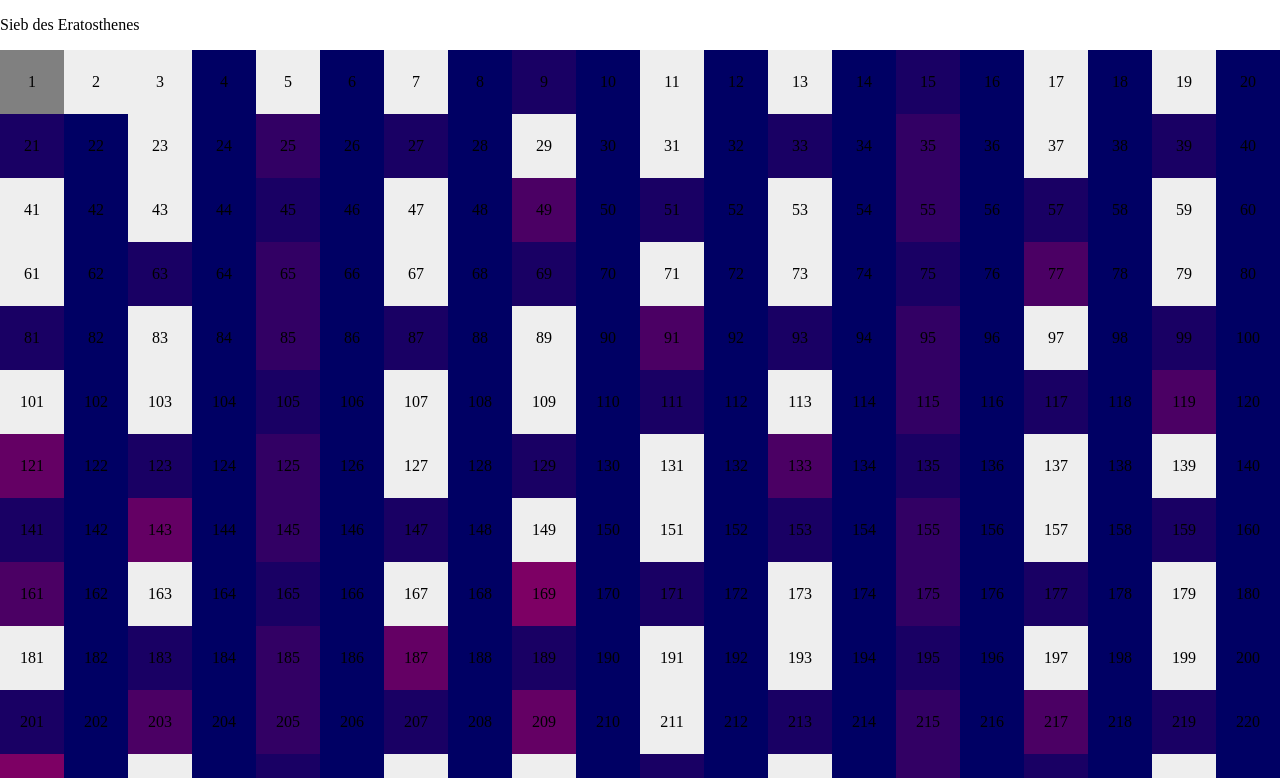
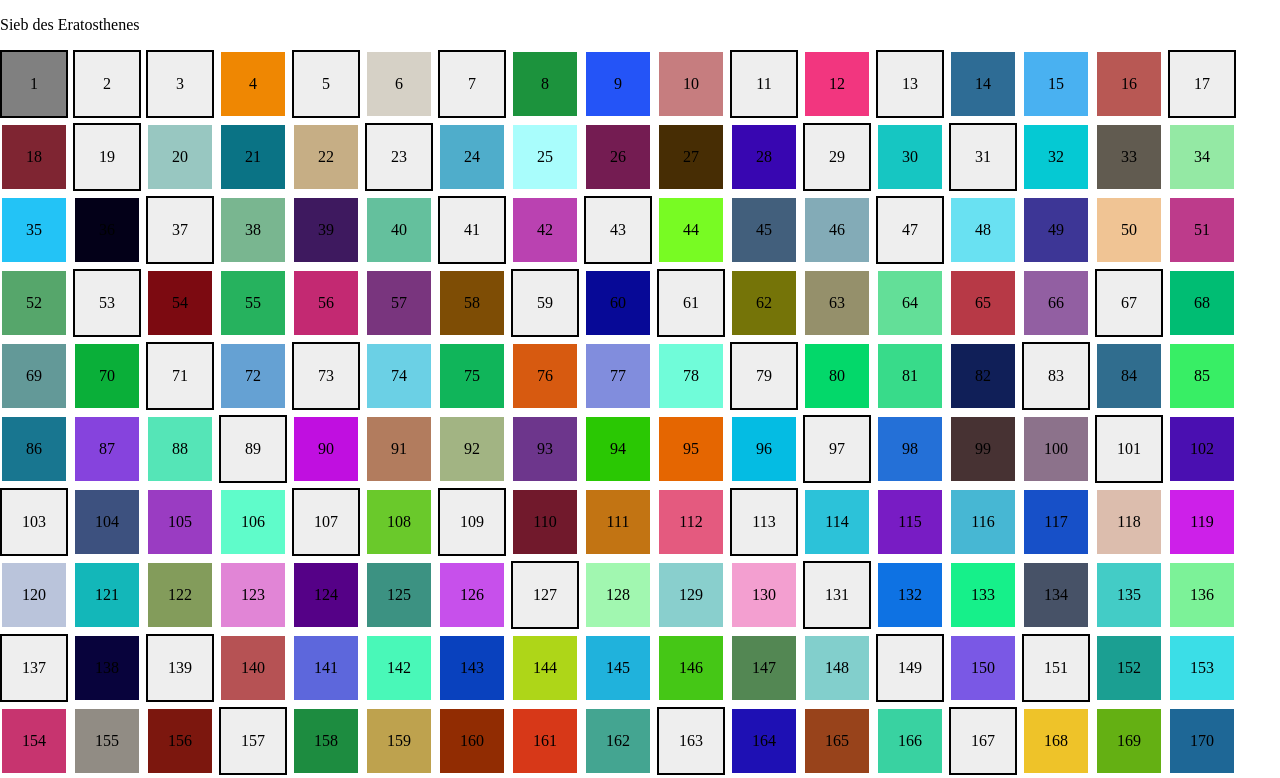
Before and after one commit to Laubersheini/siebverfahren, a plain HTML site: page index.html in a window 1280 px wide. Shown: the top 778 px of the page. Drawn offline with Linux system fonts and the light colour scheme.

Commit message:
colors now assinged randomly, added border around the prime numbers

```diff
--- a/script.js
+++ b/script.js
@@ -20,10 +20,12 @@ let squareroot = Math.sqrt(numberAmmount)
 for(let i=2;i<=squareroot;i++){
   if(!numbersCrossed[i]){
     for(let j= 2*i;j<=numberAmmount;j+=i){
+      let randomColor = "rgba("+Math.random()*255+","+Math.random()*255+","+Math.random()*255+",1)"
       console.log(i);
 
       if(!numbersCrossed[j]){
-      nodes[j-1].style.backgroundColor ="rgba("+colorAmmount*25+",0,100,1)"
+        nodes[j-1].style.backgroundColor = randomColor;
+
       }
       numbersCrossed[j] = true;
     }
@@ -31,3 +33,10 @@ for(let i=2;i<=squareroot;i++){
   }
 
 }
+
+
+for (var i = 1; i < numbersCrossed.length; i++) {
+  if(!numbersCrossed[i]){
+    nodes[i-1].style.border = "2px solid black"
+  }
+}
--- a/style.css
+++ b/style.css
@@ -5,6 +5,7 @@ body{
 #numberGrid{
   display: flex;
   flex-wrap: wrap;
+  grid-gap: 5px;
   margin: 0px;
   padding: 0px
   width: 100vw;
@@ -17,4 +18,5 @@ background-color: #eee;
   display: grid;
   align-items: center;
   justify-content: center;
+  border: 2px solid white;
 }
```
Lines whose indentation alone changed are shown as unchanged.
